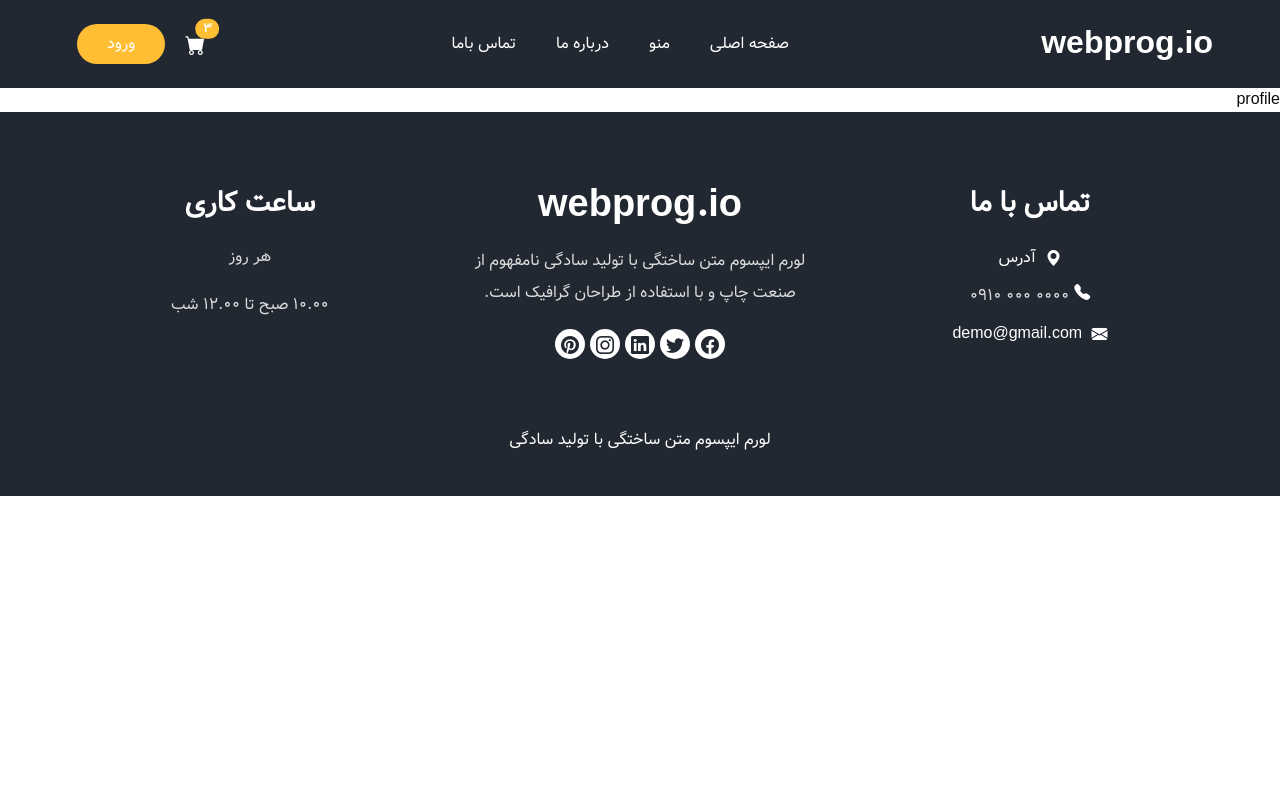
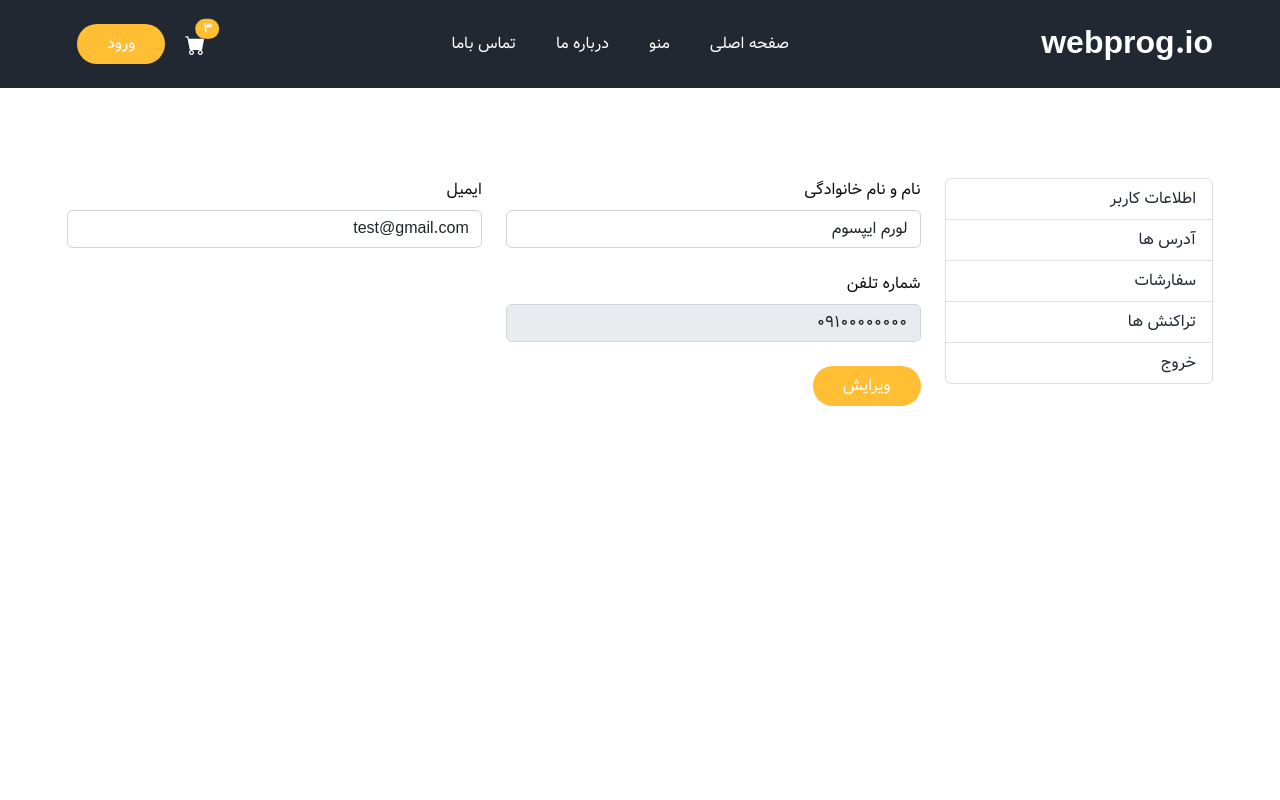
Before and after one commit to reza-ak/Fast-food, a Nuxt app in the folder frontend/: page /profile in a window 1280 px wide. Shown: the top 800 px of the page. Built offline with nearby package versions, Linux system fonts and the light colour scheme; no server answers.

Commit message:
Designing profile layout and profile index page

```diff
--- /dev/null
+++ b/frontend/layouts/profile.vue
@@ -0,0 +1,31 @@
+<template>
+  <section class="profile_section layout_padding">
+    <div class="container">
+      <div class="row">
+        <div class="col-sm-12 col-lg-3">
+          <ul class="list-group">
+            <li class="list-group-item">
+              <a href="./index.html">اطلاعات کاربر</a>
+            </li>
+            <li class="list-group-item">
+              <a href="./addresses.html">آدرس ها</a>
+            </li>
+            <li class="list-group-item">
+              <a href="./orders.html">سفارشات</a>
+            </li>
+            <li class="list-group-item">
+              <a href="./transactions.html">تراکنش ها</a>
+            </li>
+            <li class="list-group-item">
+              <a href="#">خروج</a>
+            </li>
+          </ul>
+        </div>
+
+        <div class="col-sm-12 col-lg-9">
+          <slot />
+        </div>
+      </div>
+    </div>
+  </section>
+</template>
--- a/frontend/pages/profile.vue
+++ b/frontend/pages/profile.vue
@@ -1,9 +1,11 @@
 <template>
-  profile
+  <NuxtLayout name="profile">
+    <NuxtPage /> <!-- صفحاتی که داخل پوشه به اسم همین فایل وجود دارند را میتوان با این دستور نشان داد -->
+  </NuxtLayout>
 </template>
 
 <script setup>
-  definePageMeta({
-    middleware: 'auth'
-  })
+definePageMeta({
+  middleware: "auth",
+});
 </script>
--- /dev/null
+++ b/frontend/pages/profile/index.vue
@@ -0,0 +1,19 @@
+<template>
+  <div class="vh-70">
+    <div class="row g-4">
+      <div class="col col-md-6">
+        <label class="form-label">نام و نام خانوادگی</label>
+        <input type="text" class="form-control" value="لورم ایپسوم" />
+      </div>
+      <div class="col col-md-6">
+        <label class="form-label">ایمیل</label>
+        <input type="text" class="form-control" value="test@gmail.com" />
+      </div>
+      <div class="col col-md-6">
+        <label class="form-label">شماره تلفن</label>
+        <input type="text" disabled class="form-control" value="09100000000" />
+      </div>
+    </div>
+    <button type="submit" class="btn btn-primary mt-4">ویرایش</button>
+  </div>
+</template>
```
